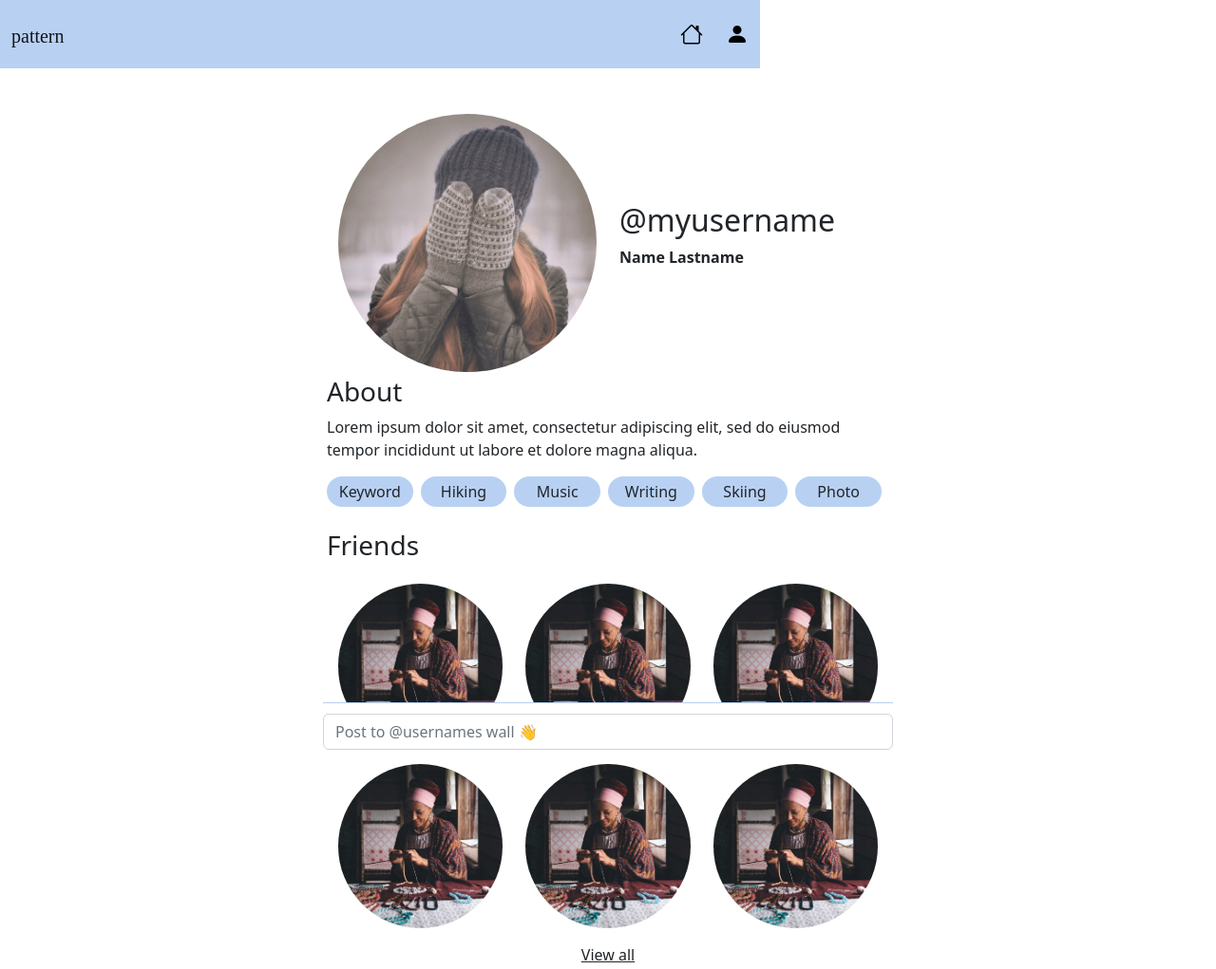
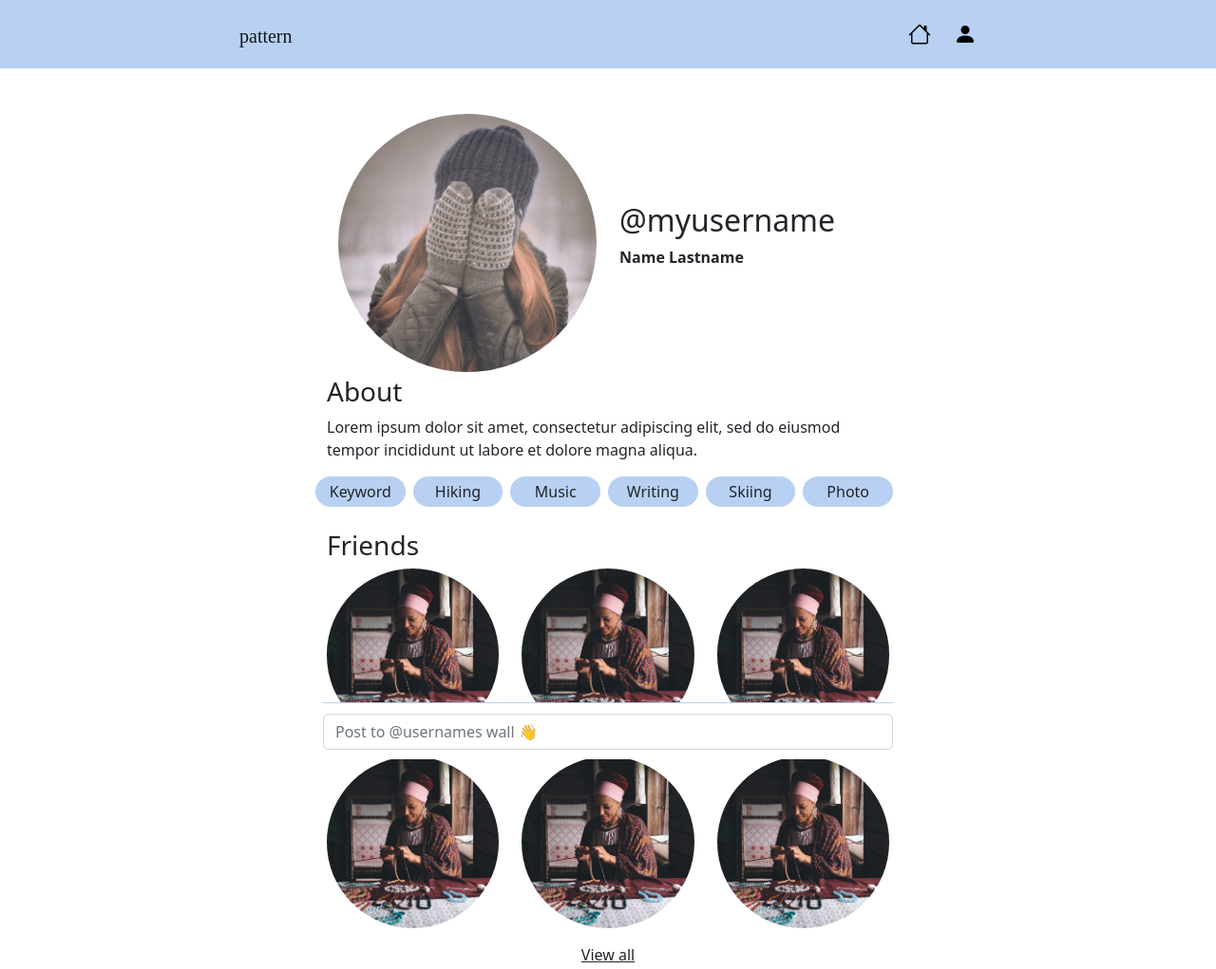
Before and after one commit to mathildeew/css-frameworks-ca, a website: page profile.html in a window 1280 px wide. Shown: the top 1021 px of the page at 95% size. Drawn offline with nearby package versions, Linux system fonts and the light colour scheme; a web font is replaced by a local one.

Commit message:
removed inline styles

```diff
--- a/profile.html
+++ b/profile.html
@@ -12,8 +12,8 @@
     <title>Pattern | Profile</title>
   </head>
   <body>
-    <nav class="navbar bg-primary mb-5 maxW800">
-      <div class="container-fluid">
+    <nav class="navbar bg-primary mb-5">
+      <div class="container-fluid maxW800">
         <h1>
           <a class="navbar-brand" href="home.html">pattern</a>
         </h1>
--- a/src/scss/styles.scss
+++ b/src/scss/styles.scss
@@ -7,9 +7,9 @@
 // Fonts
 @import url("https://use.typekit.net/gpj3tvv.css");
 
-.row {
-  margin: 0;
-}
+// .row {
+//   margin: 0;
+// }
 
 h1 {
   font-family: maple-web, serif;
```
Also changed, not shown: dist/css/styles.css, 1 other file.
